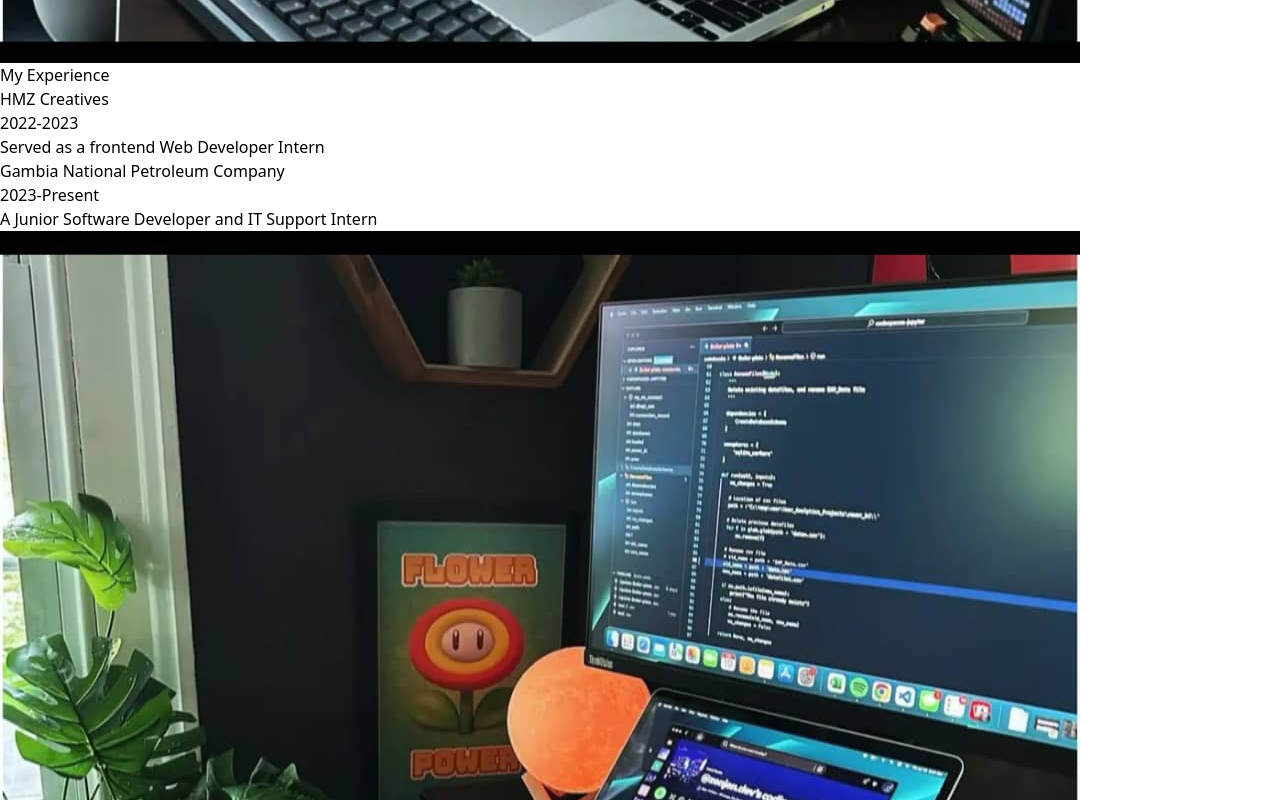
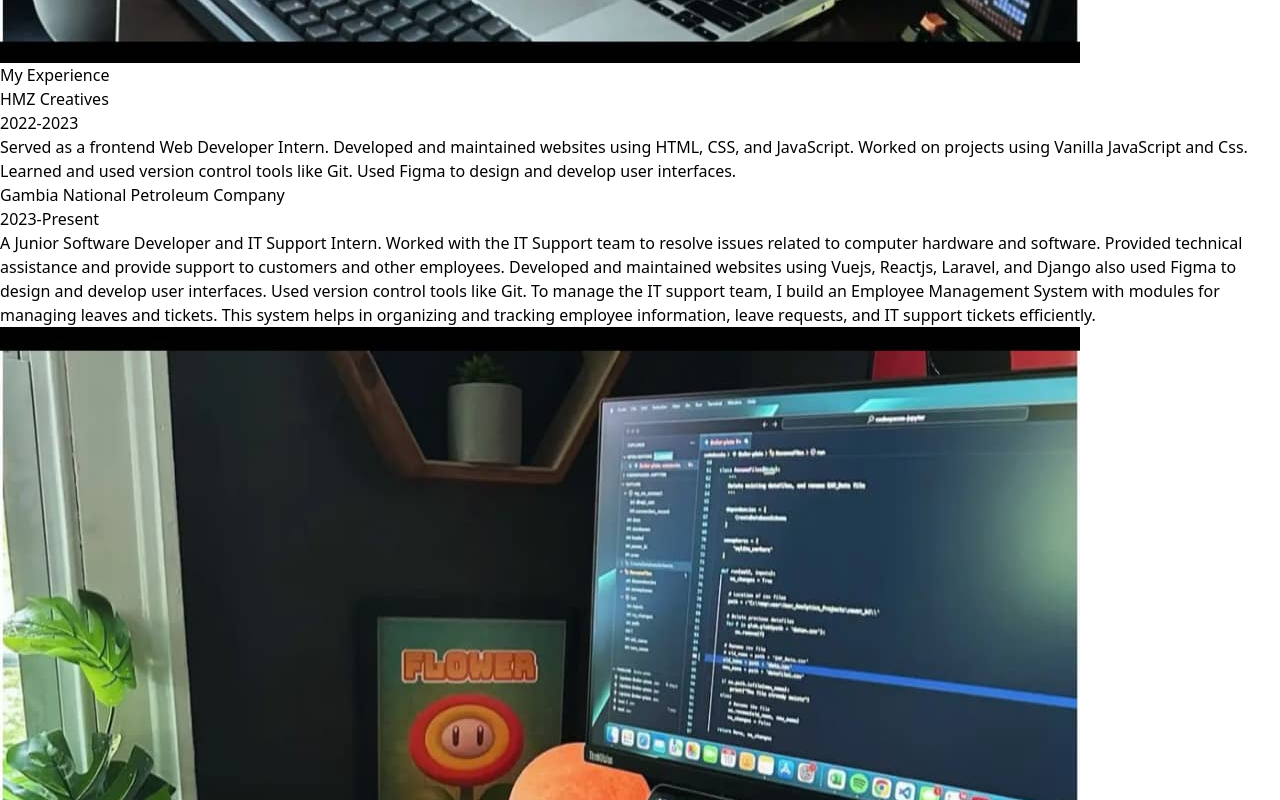
Before and after one commit to Amadou-Marong/my-updated-portfolio, a React (Vite) app: page / in a window 1280 px wide. Shown: the part 2400-3200 px from the top of the page. Built offline with nearby package versions, Linux system fonts and the light colour scheme.

Commit message:
modified the portfolio projects and experiences

```diff
--- a/src/Experience.jsx
+++ b/src/Experience.jsx
@@ -2,8 +2,8 @@ import AnimatedSection from './Components/AnimatedSection';
 
 const Experience = () => {
   const experiences = [
-    { company: 'HMZ Creatives', duration: '2022-2023', description: 'Served as a frontend Web Developer Intern' },
-    { company: 'Gambia National Petroleum Company', duration: '2023-Present', description: 'A Junior Software Developer and IT Support Intern' },
+    { company: 'HMZ Creatives', duration: '2022-2023', description: 'Served as a frontend Web Developer Intern. Developed and maintained websites using HTML, CSS, and JavaScript. Worked on projects using Vanilla JavaScript and Css. Learned and used version control tools like Git. Used Figma to design and develop user interfaces.' },
+    { company: 'Gambia National Petroleum Company', duration: '2023-Present', description: 'A Junior Software Developer and IT Support Intern. Worked with the IT Support team to resolve issues related to computer hardware and software. Provided technical assistance and provide support to customers and other employees. Developed and maintained websites using Vuejs, Reactjs, Laravel, and Django also used Figma to design and develop user interfaces. Used version control tools like Git. To manage the IT support team, I build an Employee Management System with modules for managing leaves and tickets. This system helps in organizing and tracking employee information, leave requests, and IT support tickets efficiently.' },
   ];
 
   return (
@@ -12,7 +12,7 @@ const Experience = () => {
         <h3 className="text-5xl text-center leading-7 text-gray-800 font-semibold mb-6">
           My <span className="text-blue-400">Experience</span>
         </h3>
-        <div className="hidden lg:block absolute w-2 bg-gradient-to-b from-gray-500 to-gray-800 h-[250px] left-1/2 my-8"></div>
+        <div className="hidden lg:block absolute w-2 bg-gradient-to-b from-gray-500 to-gray-800 h-[250px] left-1/2 my-8 -ml-1"></div>
         {experiences.map((exp, index) => (
           <div className={`flex ${index % 2 === 0 ? 'justify-start' : 'justify-end'} items-center my-8`} key={index}>
             <div className="w-full max-w-[600px] rounded-3xl p-6 shadow-xl overflow-hidden bg-gradient-to-r from-gray-800 via-gray-900 to-black">
--- a/src/Portfolio.jsx
+++ b/src/Portfolio.jsx
@@ -2,7 +2,8 @@ import project1 from './assets/EmployManagementDashboard.png'
 import project2 from './assets/MyLeavesPage.png'
 // import project3 from './assets/tours.png'
 import project3 from './assets/AdminDashboard.png'
-import project4 from './assets/strapi.png'
+// import project4 from './assets/strapi.png'
+import project4 from './assets/QuizApp.png'
 import project5 from './assets/menu.png'
 import project6 from './assets/Nice-Website-Design.jpg'
 import work from './assets/aboutImg.jpeg'
@@ -49,10 +50,10 @@ const Portfolio = () => {
           live: 'https://ef7-studious-hubble.circumeo-apps.net/'
         }, {
           img: project4,
-          title: 'Project #4',
-          description: 'Lorem ipsum dolor sit amet.',
-          github: '#',
-          live: '#'
+          title: 'Quiz App',
+          description: 'A quiz app for creating and taking quizzes. The app allows users to create quizzes and take quizzes. Test the app with username: admin and password: admin.',
+          github: 'https://github.com/Amadou-Marong/QuizApp.git',
+          live: 'https://quizapp-1-dncj.onrender.com'
         }, {
           img: project5,
           title: 'Project #5',
```
Also changed, not shown: src/assets/QuizApp.png (added).
